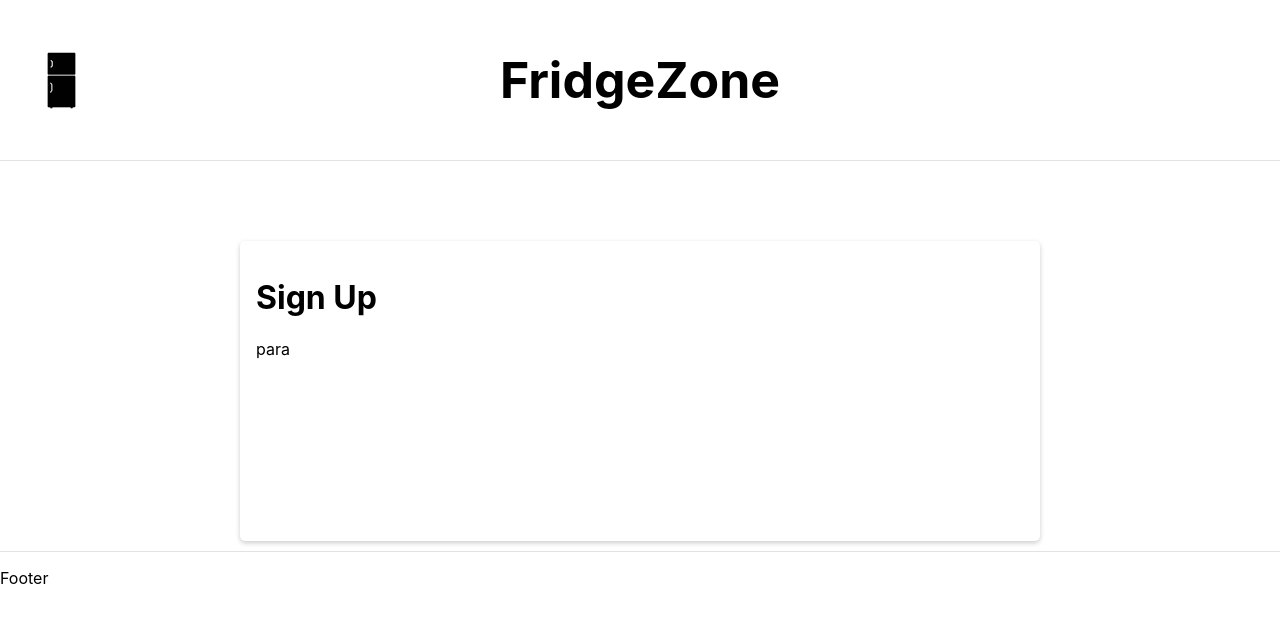
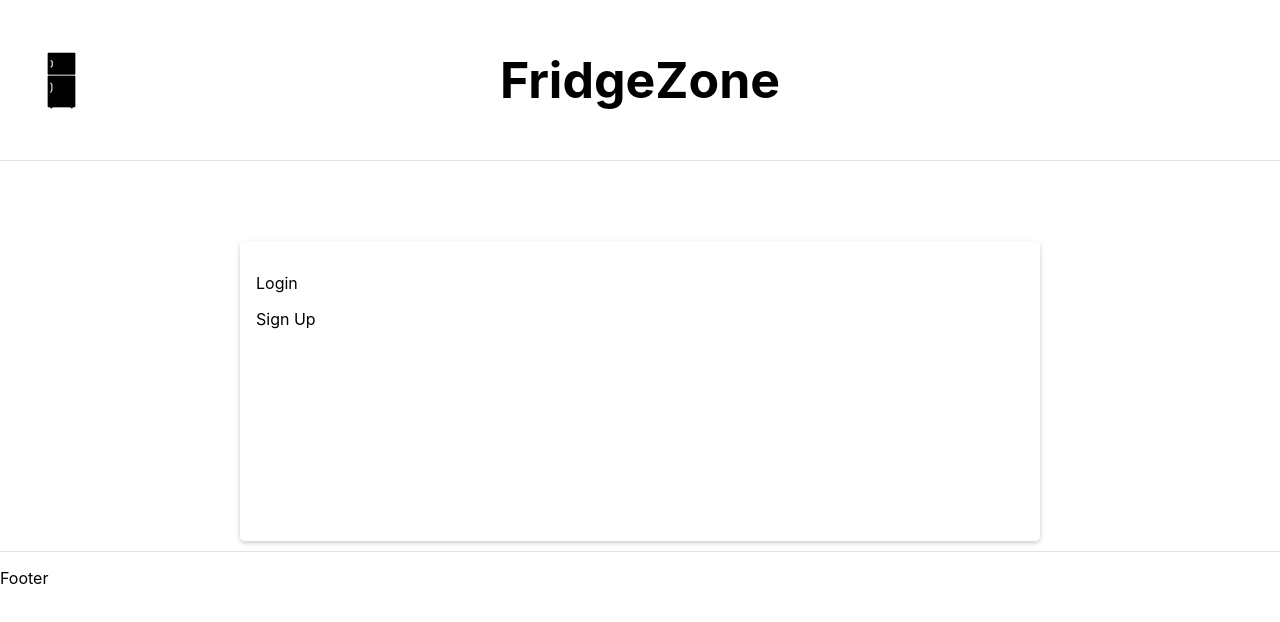
Before and after one commit to LukeSutton0/FridgeZone, a React (Create React App) app in the folder client/: page / in a window 1280 px wide. Shown: the top 622 px of the page. Built offline with nearby package versions, Linux system fonts and the light colour scheme.

Commit message:
Main Screen changed text
changed the text in the box

```diff
--- a/client/public/index.html
+++ b/client/public/index.html
@@ -10,6 +10,7 @@
       content="Web site created using create-react-app"
     />
     <link rel="apple-touch-icon" href="%PUBLIC_URL%/logo192.png" />
+
     <!--
       manifest.json provides metadata used when your web app is installed on a
       user's mobile device or desktop. See https://developers.google.com/web/fundamentals/web-app-manifest/
--- a/client/src/App.js
+++ b/client/src/App.js
@@ -4,15 +4,18 @@ import './App.css';
 //module components
 //{MainHeader}
 import MainHeader from './components/header/MainHeader.js'
+import MainFooter from './components/footer/Footer.js'
+import MainScreen from './components/mainScreen/MainScreen.js'
+
+
 import SignUp from './components/signUp/SignUp.js'
-import MainFooter from './components/footer/Footer.js'
+
 function App() {
   return (
     <div className="App">
       <MainHeader/>
-      <SignUp/>
+      <MainScreen/>
       <MainFooter/>
-
     </div>
   );
 }
--- /dev/null
+++ b/client/src/components/mainScreen/MainScreen.js
@@ -0,0 +1,12 @@
+import React from "react";
+import classes from './MainScreen.module.css'
+const SignUp = () =>{
+    return(
+        <div className={classes.inputBox}>
+          <p>Login</p>
+          <p>Sign Up</p>
+        </div>
+    )
+}
+
+export default SignUp;
--- /dev/null
+++ b/client/src/components/mainScreen/MainScreen.module.css
@@ -0,0 +1,15 @@
+.inputBox{
+    margin:auto;
+    margin-top: 10vh;
+    padding: 16px;
+    box-sizing: border-box;
+    border-radius: 5px;
+    box-shadow: 0 2px 5px #ccc;
+    max-width: 800px;
+    height:300px;
+  }
+
+
+  .inputBox p{
+    cursor: pointer;
+  }
```
Also changed, not shown: client/src/logo.svg (deleted).
